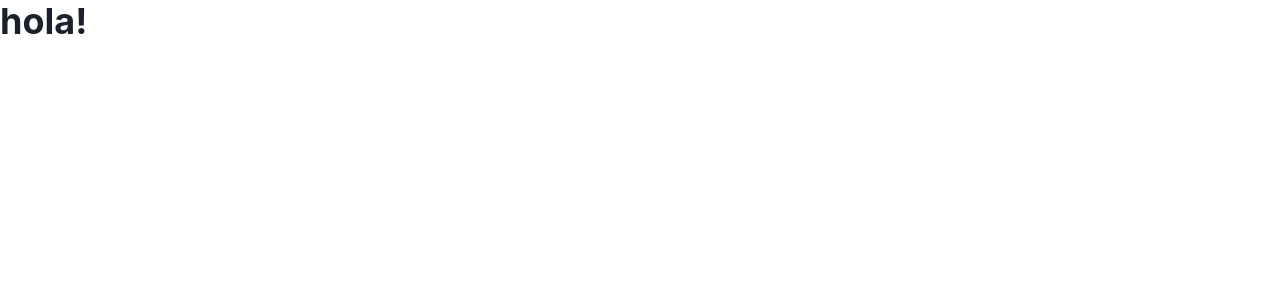
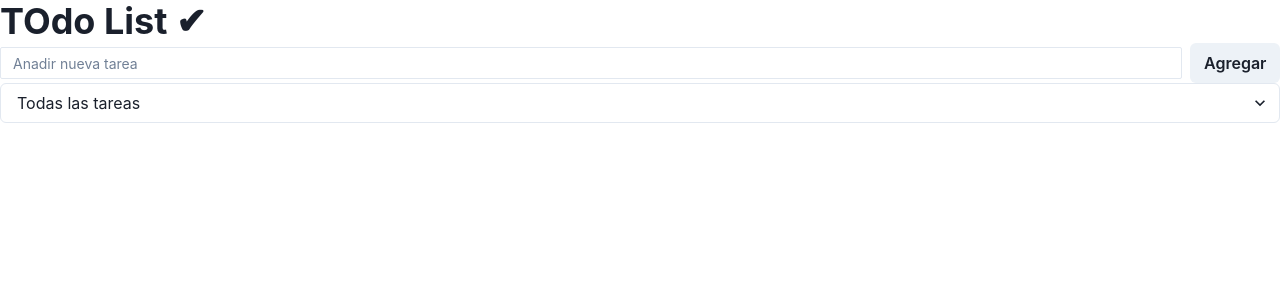
Before and after one commit to cintyy73/todo-list-react, a React (Vite) app: page / in a window 1280 px wide. Shown: the top 300 px of the page. Built offline with nearby package versions, Linux system fonts and the light colour scheme.

Commit message:
Creo componente header, capturo valor de inputs y doy funcionalidad

```diff
--- a/src/App.jsx
+++ b/src/App.jsx
@@ -1,22 +1,30 @@
-//import { useState } from 'react'
+import { useState } from 'react'
 
 import { Box, Heading } from "@chakra-ui/react"
+import Header from "./components/Header/Header"
+function App() {
+  const [value, setValue] = useState({
+    task: "",
+    filter:"all",
+    list:[]
+  })
 
-function App() {
-  // const [background, setBackground] = useState([index])
+  // const [index, setIndex] = useState([0])
   //const images = ["url('./assets/background/fractal-3.jpg')"]
 
   // const handdleIndex = () => {
-  //   const index = Math.floor(Math.random()*10)
+  //   index = Math.floor(Math.random()*10)
   //   if(index === Math.floor(Math.random()*10)){
   //     index = Math.floor(Math.random()*10)
   //   }
-  //   setBackground(images[index])
+  //   setBackground(index)
   //}
+  //agregar a box bgImage={images[index]}
 
   return (
-    <Box >
-      <Heading>hola!</Heading>
+    <Box>
+      <Heading>TOdo List ✔</Heading>
+      <Header value={value} setValue={setValue} />
     </Box>
   )
 }
--- a/src/components/Header/Header.jsx
+++ b/src/components/Header/Header.jsx
@@ -0,0 +1,46 @@
+import { HStack, Button, Input, Select, list } from '@chakra-ui/react'
+// import { useState } from 'react'
+
+const Header = ({ value, setValue }) => {
+    const handleChange = (event) => {
+        setValue({
+            ...value,
+            [event.target.name]: (event.target.value)
+        })
+        console.log(event.target.name)
+    }
+    const handleList = (event) => {
+        setValue({
+            ...value,
+            list: [...value.list, value.task]
+        })
+        console.log(value.list)
+    }
+    return (
+        <header>
+            <HStack >
+                <Input
+                    name='task'
+                    value={value.task}
+                    onChange={handleChange}
+                    placeholder='Anadir nueva tarea'
+                    size='sm'
+                />
+                <Button onClick={handleList} >Agregar  </Button>
+            </HStack>
+
+            <Select
+                name='filter'
+                value={value.filter}
+                onChange={handleChange}
+            >
+                <option value='all'>Todas las tareas</option>
+                <option value='list'>Tareas listas</option>
+                <option value='pending'>Tareas pendientes</option>
+            </Select>
+
+        </header>
+    )
+}
+
+export default Header
```
Also changed, not shown: src/components copy/Header/Header.jsx (deleted), src/components copy/Item/Item.jsx (deleted), src/components copy/List/List.jsx (deleted).
